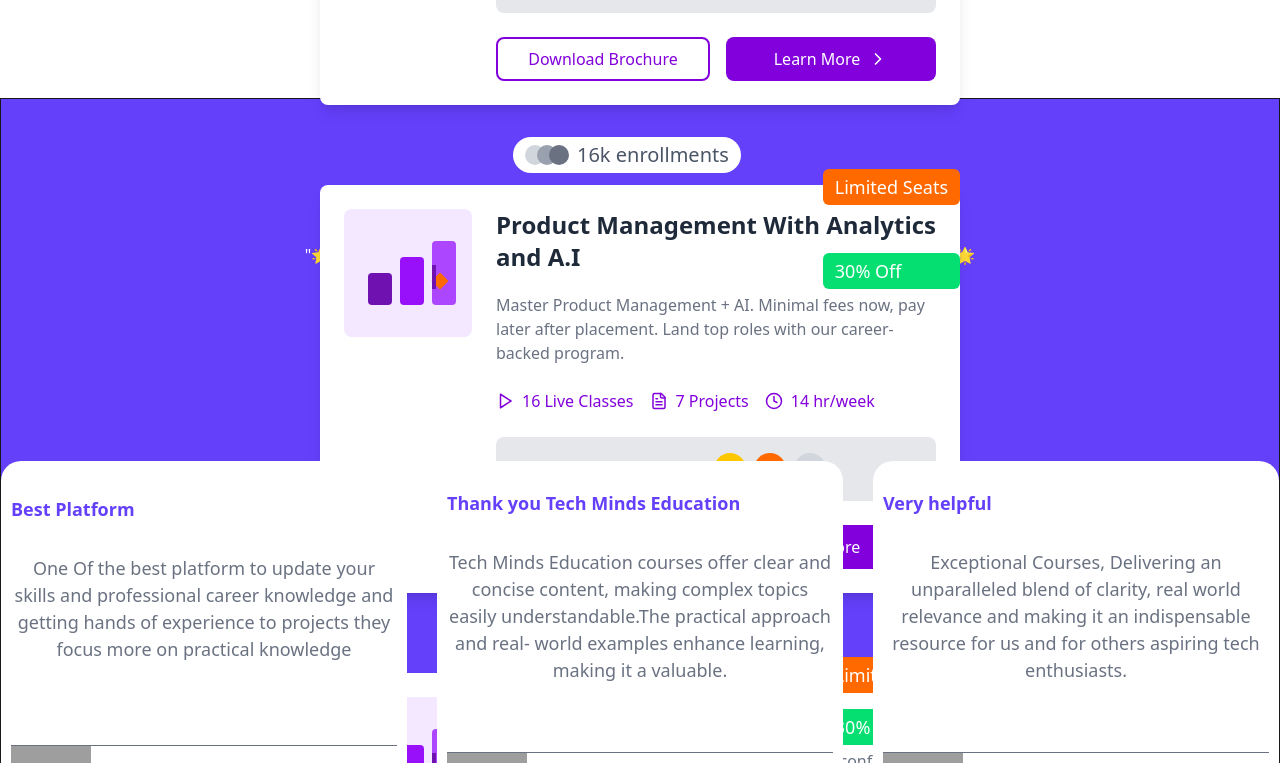
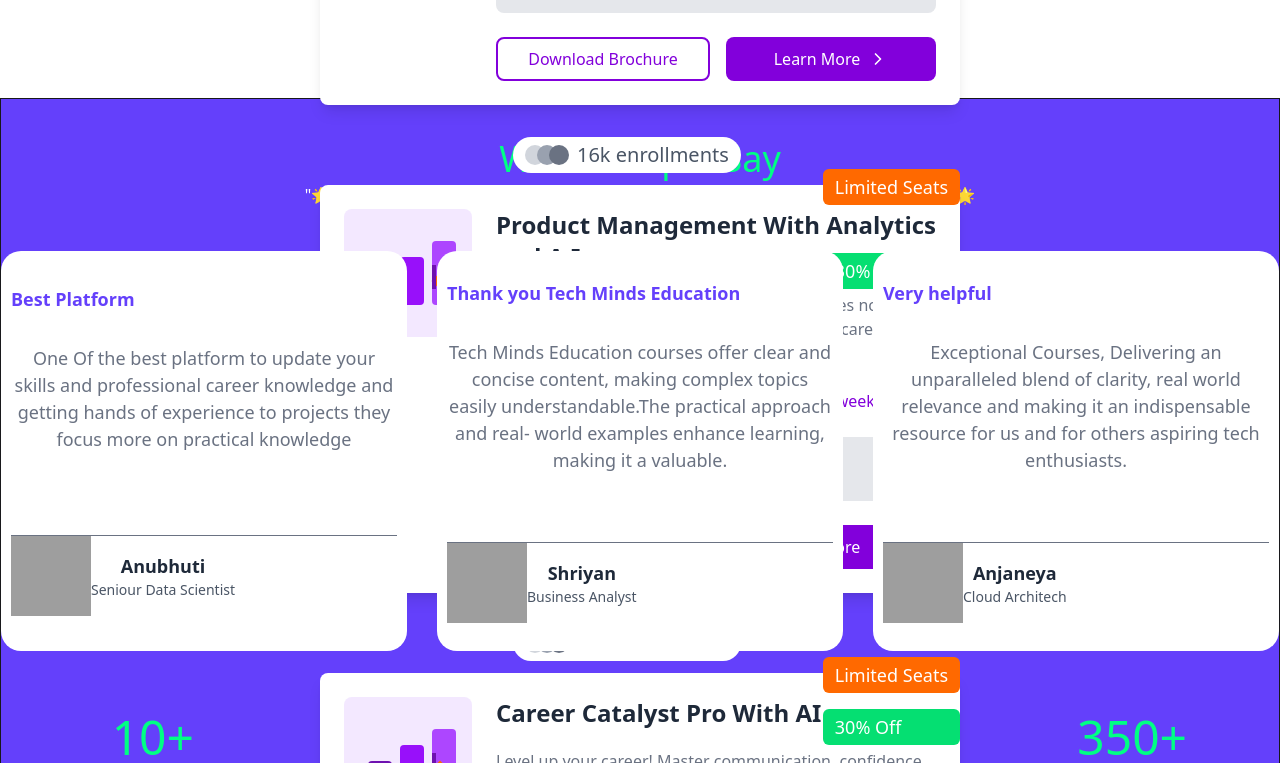
Before and after one commit to patilrohit1964/edu_sys, a React (Vite) app in the folder client/: page / in a window 1280 px wide. Shown: the part 3697-4460 px from the top of the page. Built offline with nearby package versions, Linux system fonts and the light colour scheme; grey boxes are pictures that could not be loaded.

Commit message:
done card

```diff
--- a/client/src/App.css
+++ b/client/src/App.css
@@ -10,7 +10,7 @@
 .swiper {
   width: 100%;
   height: 100%;
-  margin: 150px 0;
+  /* margin: 150px 0; */
 }
 
 .swiper-slide {
--- a/client/src/pages/Home.jsx
+++ b/client/src/pages/Home.jsx
@@ -155,7 +155,7 @@
 
             </div>
             <div className='border bg-[#6440FB] mt-25'>
-                <div className='text-center py-10 mt-15 leading-8'>
+                <div className='text-center py-10 leading-8'>
                     <h2 className='text-4xl text-[#00FF84]'>
                         What People Say
                     </h2>
```
